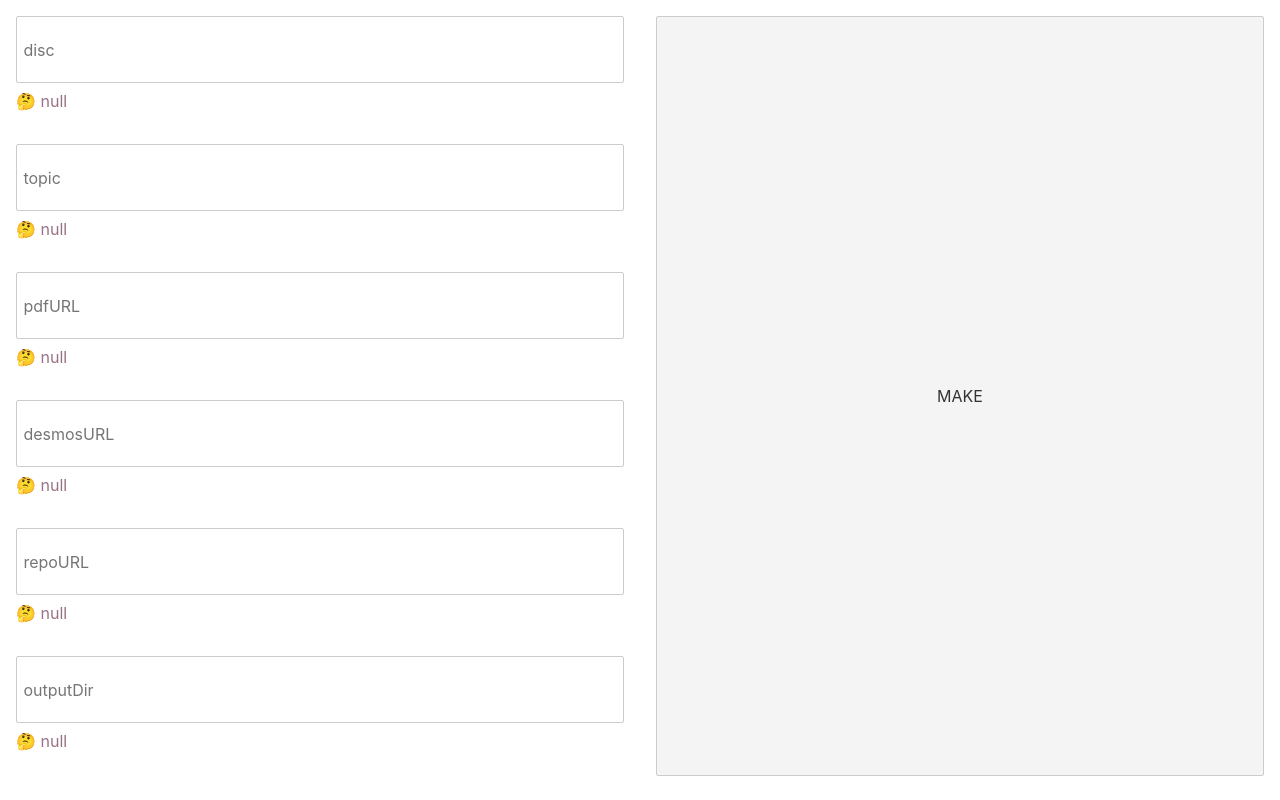
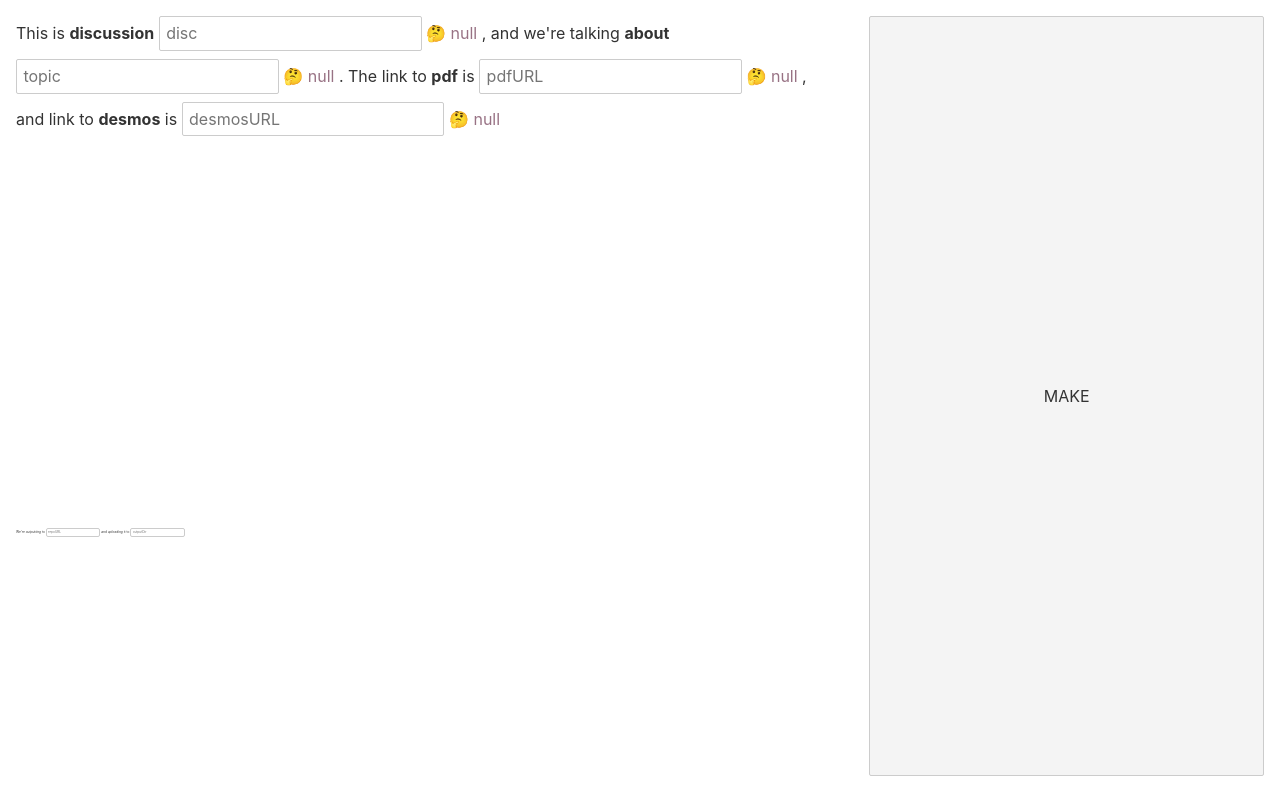
Before and after one commit to SpicyRicecaker/autohtml_node, a Svelte app in the folder pages/: page / in a window 1280 px wide. Built offline with nearby package versions, Linux system fonts and the light colour scheme.

Commit message:
made ui slightly less bad

```diff
--- a/pages/src/App.svelte
+++ b/pages/src/App.svelte
@@ -23,6 +23,15 @@
     outputDir: { value: '', modified: false },
   };
 
+  const message = [
+    'This is <b>discussion</b>',
+    ", and we're talking <b>about</b>",
+    '. The link to <b>pdf</b> is',
+    ', and link to <b>desmos</b> is',
+    "We're <i>outputting</i> to ",
+    'and <i>uploading</i> it to',
+  ];
+
   onMount(() => {
     (Object.keys(form) as (keyof form)[]).forEach((key) => {
       const t = local.getItem(key);
@@ -40,32 +49,103 @@
 
   const getColor = (bool: boolean): string => (bool ? '#9DBF9E' : '#987284');
 
+  // Writes file to corresponding locations
   const make = async () => {
+    // Load the handlebars file from wherever necessary
     const hbs = (await ipcRenderer.invoke('isPackaged'))
       ? path.join(process.resourcesPath, 'app', 'pages', 'src', 'index.hbs')
-      : path.join(path.resolve(), 'pages', 'src', 'index.hbs');
+      : path.join(path.resolve(), 'pages', 'src', 'html.hbs');
+    // Also load the latex file from wherever necessary
+    const tex = (await ipcRenderer.invoke('isPackaged'))
+      ? path.join(process.resourcesPath, 'app', 'pages', 'src', 'tex.tex')
+      : path.join(path.resolve(), 'pages', 'src', 'tex.tex');
 
-    const template = Handlebars.compile(await fs.readFile(hbs, 'utf-8'));
+    // Use handlebars to compile the html template for discussion
+    const html_template = Handlebars.compile(await fs.readFile(hbs, 'utf-8'));
+    // Decide on the folderpath based on the topics
     const folderpath = path.join(
       form.outputDir.value,
       `disc-${form.disc.value}`,
       `disc-${form.disc.value}-${form.topic.value}`
     );
-    const filepath = path.join(
+    // Decide on the filepath based on the topics
+    const html_filepath = path.join(
       folderpath,
       `disc-${form.disc.value}-${form.topic.value}.html`
     );
+
+    // Just load the entire latex file I guess
+    let tex_template = await fs.readFile(tex, 'utf-8');
+    // Update tex date and topic
+    tex_template
+      .replaceAll(/\title{.*}/g, `\\title{${form.topic.value}}`)
+      .replaceAll(/\date{.*}/g, `\\date{${getMLADate()}}`);
+
+    // Decide on latex filepath
+    const tex_filepath = path.join(
+      folderpath,
+      `disc-${form.disc.value}-${form.topic.value}.tex`
+    );
+
     // Create directory if it doesn't exist
     fs.mkdir(folderpath, { recursive: true });
-    // Write the file
-    await fs.writeFile(filepath, template(form));
+    // Write the file(s)
+    await fs.writeFile(html_filepath, html_template(form));
+    await fs.writeFile(tex_filepath, tex_template);
     // Update local storage
     Object.entries(form).forEach(([key, value]) => {
       local.setItem(key, value.value);
     });
-    console.log(`Successfully added ${filepath}`);
+    console.log(`Successfully added ${tex_filepath} and ${html_filepath}`);
+  };
+
+  const getMLADate = (): string => {
+    const date = new Date();
+    return `${date.getDate()} ${date.toLocaleString('default', {
+      month: 'long',
+    })} ${date.getFullYear()}`;
   };
 </script>
+
+<main>
+  <div class="form">
+    <div class="main">
+      {#each formEntries.slice(0, formEntries.length - 2) as key, i}
+        <span>
+          <span>
+            {@html message[i]}
+          </span>
+          <input
+            type="text"
+            placeholder={key}
+            bind:value={form[key].value}
+            on:input={() => (form[key].modified = isLocalChange(key))}
+          />
+          <span style="color: {getColor(form[key].modified)}">
+            {#if form[key].modified}😍{:else}🤔{/if}
+            {local.getItem(key)}
+          </span>
+        </span>
+      {/each}
+    </div>
+    <div class="off">
+      {#each formEntries.slice(formEntries.length - 2, formEntries.length) as key, i}
+        <span>
+          <span>
+            {@html message[i + formEntries.length - 2]}
+          </span>
+          <input
+            type="text"
+            placeholder={key}
+            bind:value={form[key].value}
+            on:input={() => (form[key].modified = isLocalChange(key))}
+          />
+        </span>
+      {/each}
+    </div>
+  </div>
+  <div class="action"><button on:click={make}>MAKE</button></div>
+</main>
 
 <style lang="scss">
   :global(body) {
@@ -81,7 +161,7 @@
     display: grid;
     grid-template:
       'form action' /
-      minmax(0, 1fr) minmax(0, 1fr);
+      minmax(0, 2fr) minmax(0, 1fr);
     // Make it more native, turn it on later if needed
     user-select: none;
   }
@@ -90,11 +170,24 @@
     grid-area: form;
     padding: 1rem;
     display: grid;
-    & * {
-      min-width: 0;
-      word-break: break-all;
-    }
+    grid-template:
+      'main' minmax(0, 2fr)
+      'off' minmax(0, 1fr);
   }
+
+  .main {
+    grid-area: main;
+  }
+
+  .off {
+    grid-area: off;
+    font-size: 0.2rem;
+  }
+  // .repoURL,
+  // .outputDir {
+  //   font-size: 0.2rem;
+  //   // grid-area: off
+  // }
 
   .action {
     grid-area: action;
@@ -104,21 +197,3 @@
     min-width: 0;
   }
 </style>
-
-<main>
-  <div class="form">
-    {#each formEntries as key}
-      <input
-        type="text"
-        placeholder={key}
-        bind:value={form[key].value}
-        on:input={() => (form[key].modified = isLocalChange(key))} />
-      <div style="color: {getColor(form[key].modified)}">
-        {#if form[key].modified}😍{:else}🤔{/if}
-        {local.getItem(key)}
-      </div>
-    {/each}
-    <!-- <button>Choose path</button> -->
-  </div>
-  <div class="action"><button on:click={make}>MAKE</button></div>
-</main>
--- a/src/index.ts
+++ b/src/index.ts
@@ -91,7 +91,7 @@ const createWindow = (): void => {
     tray.setToolTip('Svelte-App');
     tray.setContextMenu(contextMenu);
   };
-  createTray();
+  // createTray();
 };
 
 const gotTheLock = app.requestSingleInstanceLock();
```
Also changed, not shown: pages/defaults.json (added, +8 -0 lines), 2 other files (tests, documents, lock files or other folders).
